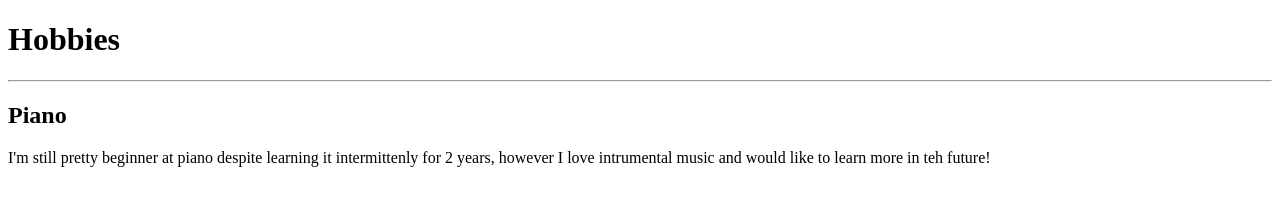
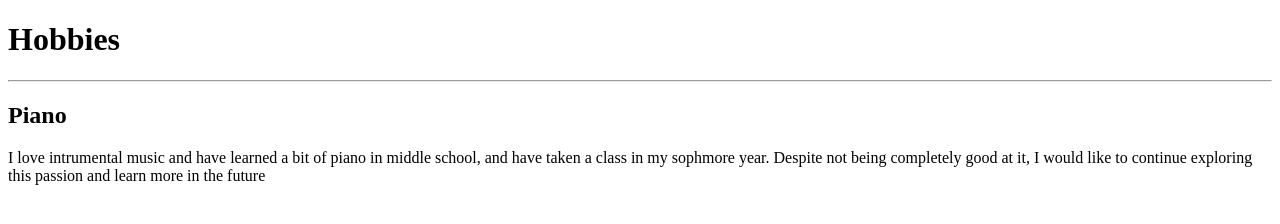
Before and after one commit to aaronhuan/Portfolio-building-website, a plain HTML site: page public/hobbies.html in a window 1280 px wide. Drawn offline with Linux system fonts and the light colour scheme.

Commit message:
Add files via upload
fixed typo

```diff
--- a/public/hobbies.html
+++ b/public/hobbies.html
@@ -9,7 +9,8 @@
     <h1>Hobbies</h1>
     <hr/>
     <h2>Piano</h2>
-    <p>I'm still pretty beginner at piano despite learning it intermittenly for 2 years, however I love intrumental music and would like to learn more in teh future!</p>
+    <p> I love intrumental music and have learned a bit of piano in middle school, and have taken a class in my sophmore year.
+        Despite not being completely good at it, I would like to continue exploring this passion and learn more in the future</p>
 
 </body>
 </html>
```
Also changed, not shown: index.html (+4 -3 lines).
